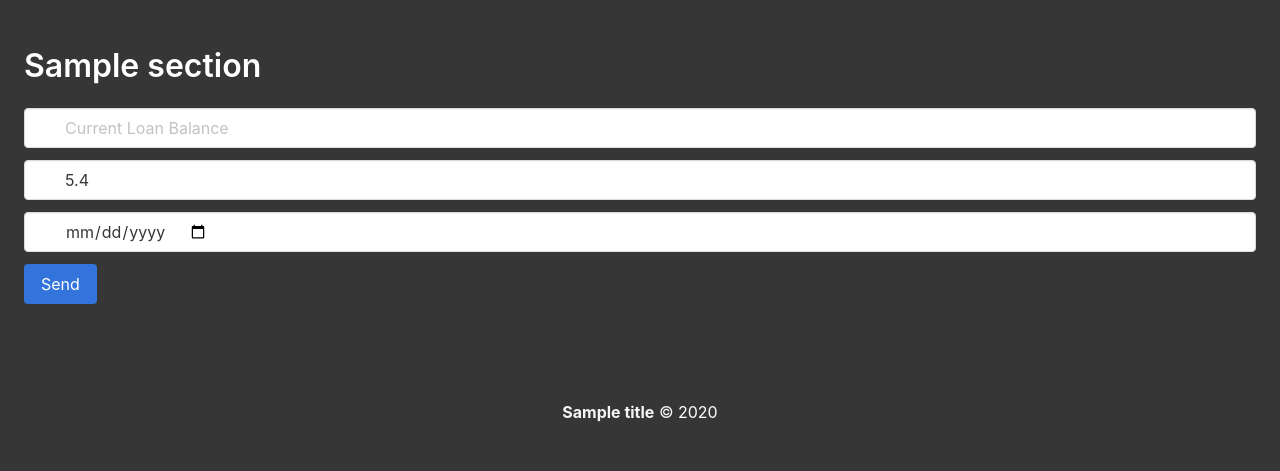
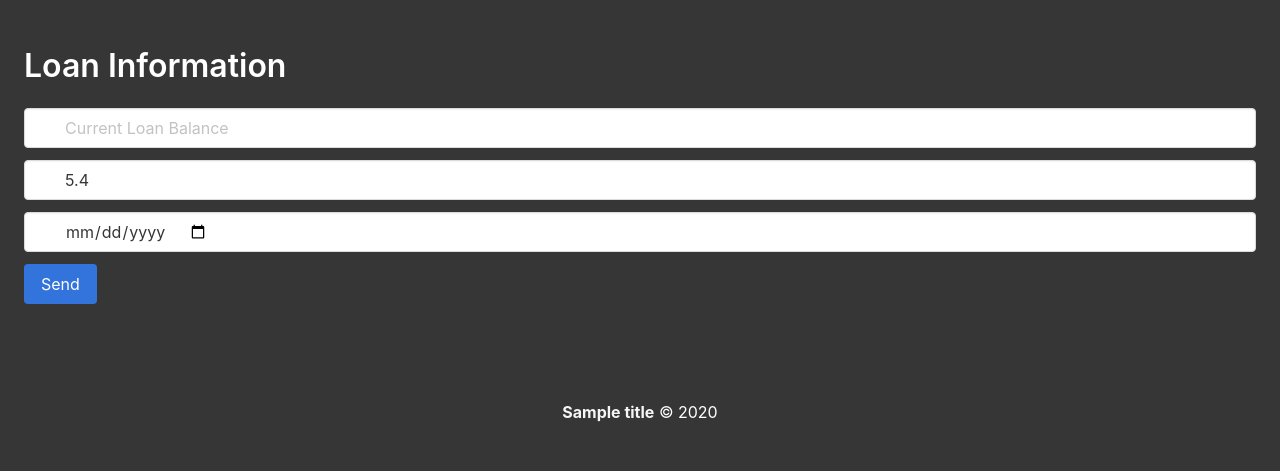
Before and after one commit to bmaximuml/student_loan_calculator, a Flask app: template templates/index.html in a window 1280 px wide. Shown: the part 52-523 px from the top of the page. Run offline with Flask 2, Linux system fonts and the light colour scheme; the template is opened without the code that fills it: values that come from a table or form of the project are taken from there, most other values are stand-ins (such as "Sample title", 1, 10 or a date in 2020).

Commit message:
Correct sections variable on index page

```diff
--- a/templates/index.html
+++ b/templates/index.html
@@ -1,7 +1,8 @@
 {% extends 'default.html' %}
+{% set sections = ['Loan Information'] %}
 
 {% block content %}
-    <a id="section_1"></a>
+    <a id="{{ sections[0]|lower()|replace(' ', '_') }}"></a>
     <div class="hero is-dark">
         <div class="hero-body">
             <h1 class="title">{{ sections[0] }}</h1>
```
